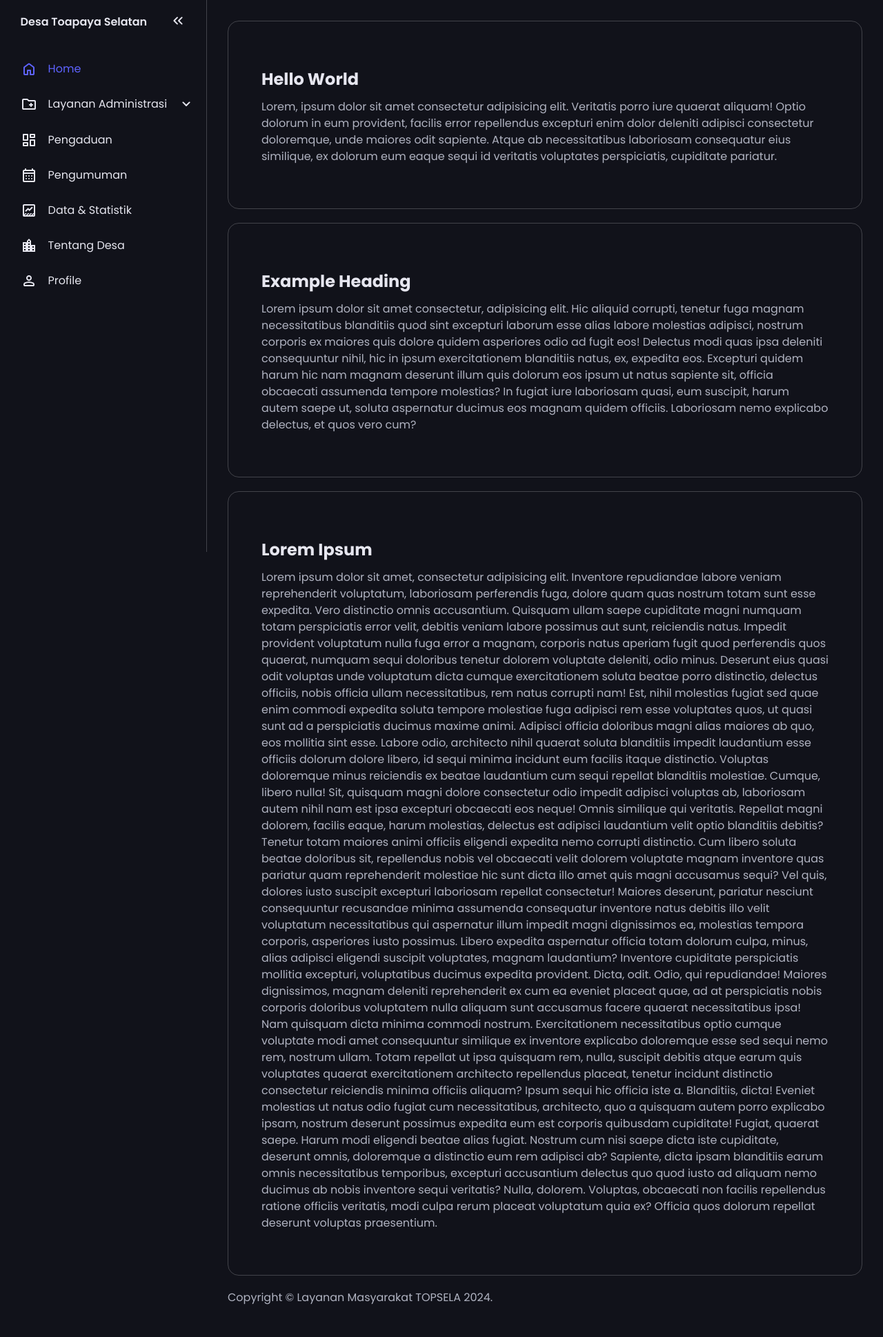
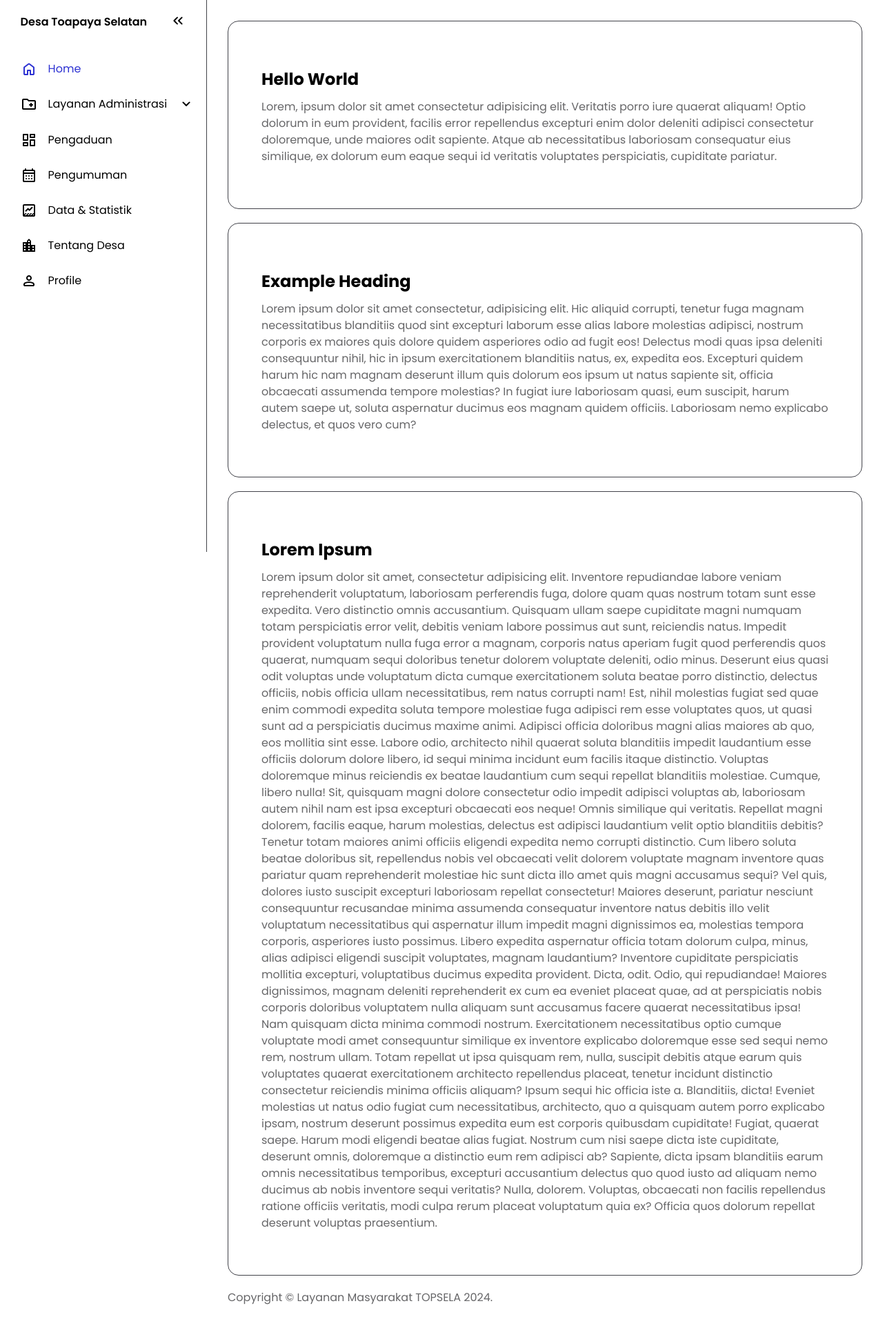
Before and after one commit to selioctaria/Sistem-Layanan-Digital-Desa-Toapaya-Selatan, a PHP site: page /index.html in a window 1280 px wide. Shown: the whole page at 69% size. Run offline with PHP 8.4, Linux system fonts and the light colour scheme.

Commit message:
Update style.css

```diff
--- a/style.css
+++ b/style.css
@@ -1,12 +1,13 @@
 @import url('https://fonts.googleapis.com/css2?family=Poppins:ital,wght@0,100;0,200;0,300;0,400;0,500;0,600;0,700;0,800;0,900;1,100;1,200;1,300;1,400;1,500;1,600;1,700;1,800;1,900&display=swap');
 :root{
-  --base-clr: #11121a;
+  --base-clr: #ffffff;
   --line-clr: #42434a;
-  --hover-clr: #222533;
-  --text-clr: #e6e6ef;
-  --accent-clr: #5e63ff;
-  --secondary-text-clr: #b0b3c1;
+  --hover-clr: #f8e50f;
+  --text-clr: #000000;
+  --accent-clr: #2d32d2;
+  --secondary-text-clr: #666668;
 }
+
 *{
   margin: 0;
   padding: 0;
```
